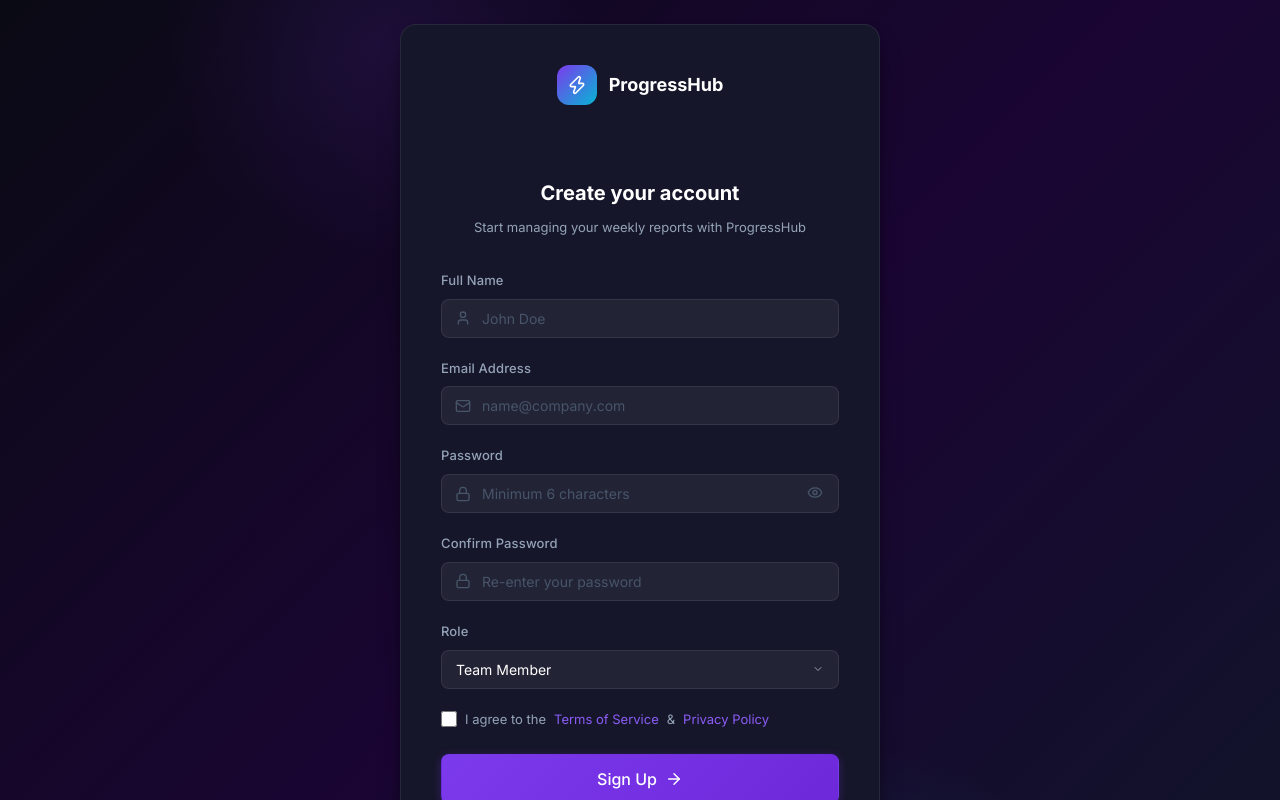
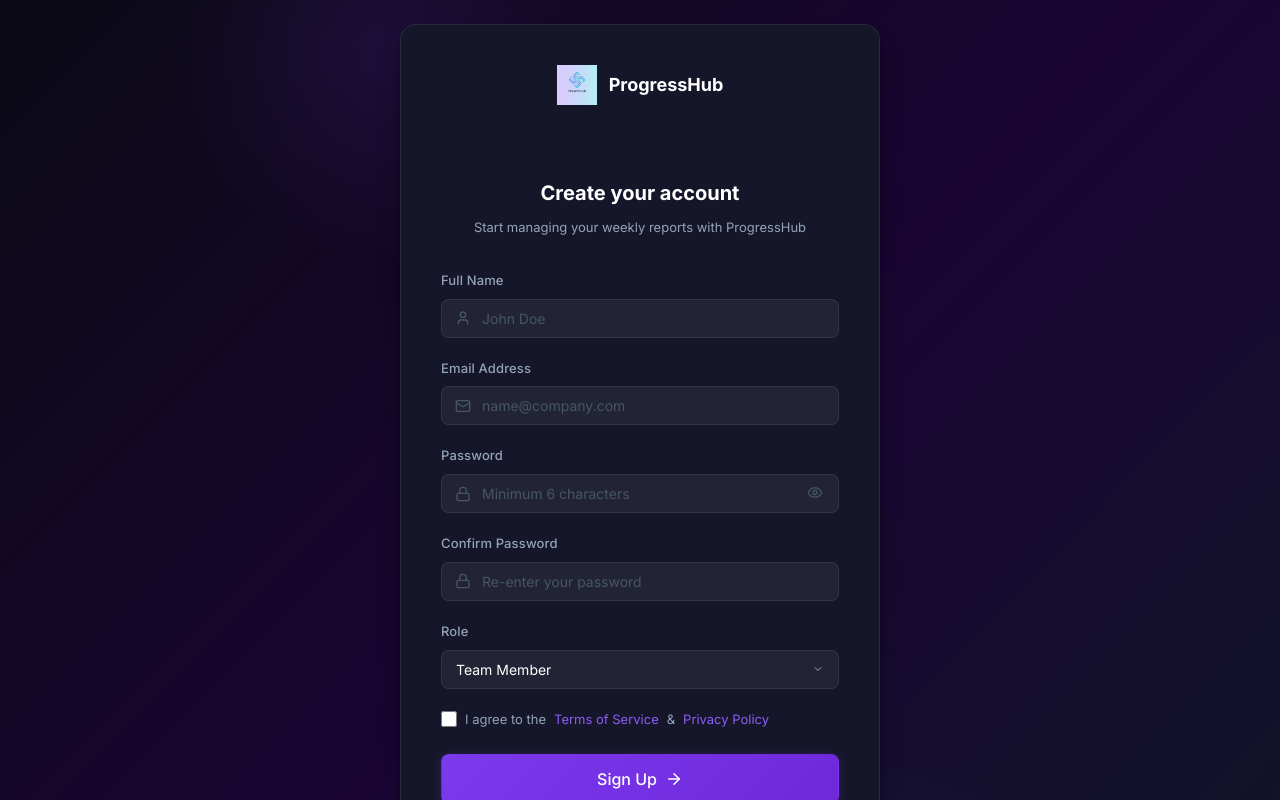
Before and after one commit to Tjayawickrama/Weekly-Report-Generator-Team-Dashboard, a Next.js app: page /register in a window 1280 px wide. Shown: the top 800 px of the page. Built offline with nearby package versions, Linux system fonts and the light colour scheme.

Commit message:
Add ProgressHub logo and update UI to use it

```diff
--- a/app/login/page.js
+++ b/app/login/page.js
@@ -4,6 +4,7 @@ import { useState } from 'react';
 import { signIn } from 'next-auth/react';
 import { useRouter } from 'next/navigation';
 import Link from 'next/link';
+import Image from 'next/image';
 import {
   Mail,
   Lock,
@@ -56,8 +57,8 @@ export default function LoginPage() {
       <div className="auth-left">
         <div style={{ position: 'relative', zIndex: 1 }}>
           <div className="auth-brand">
-            <div className="brand-logo">
-              <Zap size={20} />
+            <div className="brand-logo" style={{ background: 'transparent', padding: 0, width: '40px', height: '40px' }}>
+              <img src="/logo.png" alt="Logo" style={{ width: 40, height: 40, objectFit: 'contain' }} />
             </div>
             <div>
               <span className="brand-name">ProgressHub</span>
--- a/app/register/page.js
+++ b/app/register/page.js
@@ -3,6 +3,7 @@
 import { useState } from 'react';
 import { useRouter } from 'next/navigation';
 import Link from 'next/link';
+import Image from 'next/image';
 import {
   Mail,
   Lock,
@@ -119,8 +120,8 @@ export default function RegisterPage() {
         {/* Logo */}
         <div style={{ display: 'flex', justifyContent: 'center', marginBottom: 'var(--space-2xl)' }}>
           <div className="auth-brand">
-            <div className="brand-logo">
-              <Zap size={20} />
+            <div className="brand-logo" style={{ background: 'transparent', padding: 0, width: '40px', height: '40px' }}>
+              <img src="/logo.png" alt="Logo" style={{ width: 40, height: 40, objectFit: 'contain' }} />
             </div>
             <span className="brand-name">ProgressHub</span>
           </div>
--- a/components/Sidebar.js
+++ b/components/Sidebar.js
@@ -3,6 +3,7 @@
 import { useSession, signOut } from 'next-auth/react';
 import { usePathname } from 'next/navigation';
 import Link from 'next/link';
+import Image from 'next/image';
 import {
   LayoutDashboard,
   BarChart3,
@@ -102,8 +103,8 @@ export default function Sidebar() {
       <aside className={`sidebar ${collapsed ? 'sidebar-collapsed' : ''}`}>
         {/* Logo */}
         <div className="sidebar-logo">
-          <div className="logo-icon">
-            <Zap size={20} />
+          <div className="logo-icon" style={{ background: 'transparent' }}>
+            <img src="/logo.png" alt="Logo" style={{ width: 36, height: 36, objectFit: 'contain' }} />
           </div>
           {!collapsed && (
             <div className="logo-text">
```
Also changed, not shown: public/logo.png (added).
